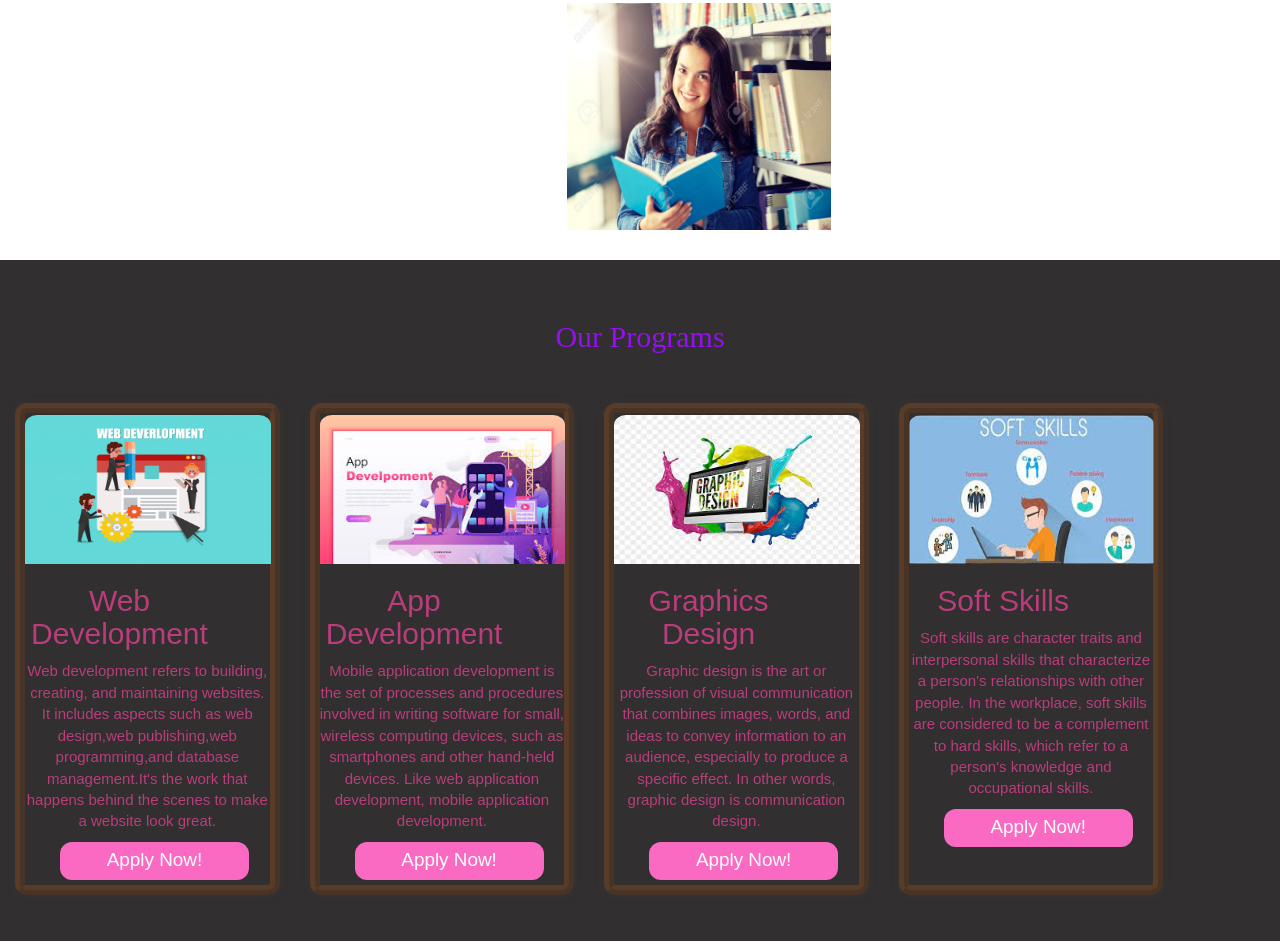
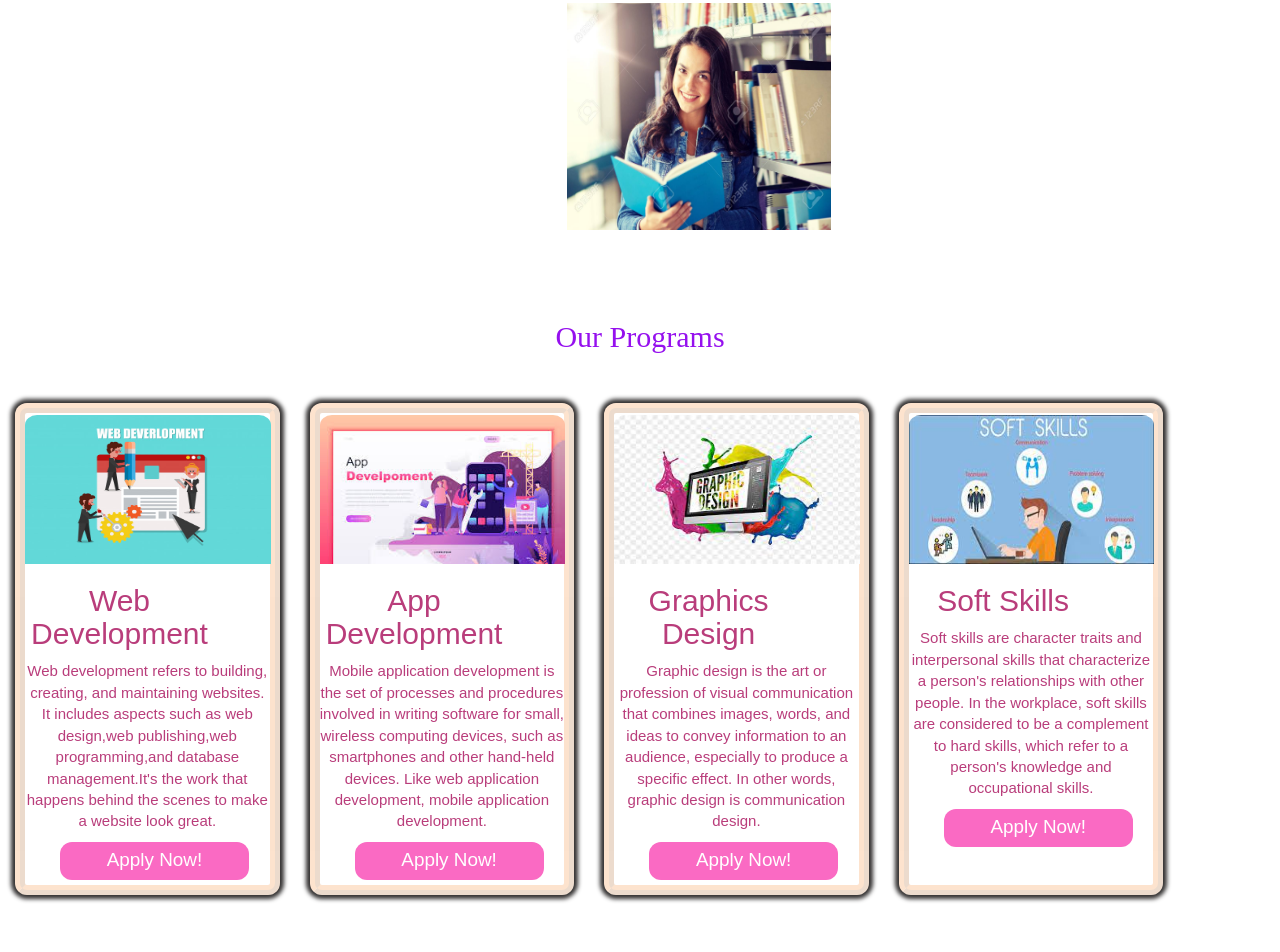
Before and after one commit to Rishika9491/Mentor, a plain HTML site: page index.html in a window 1280 px wide. Shown: the part 420-1372 px from the top of the page. Drawn offline with nearby package versions, Linux system fonts and the light colour scheme.

Commit message:
Update style.css

```diff
--- a/style.css
+++ b/style.css
@@ -49,7 +49,7 @@ body {
   font-size:0.5cm;
   font-family: Times New Roman;
   color: rgb(149, 16, 238);
- background-color:rgb(49, 47, 47);
+ /*background-color:rgb(49, 47, 47);  */
 }
 .tl {
   width: 7cm;
```
